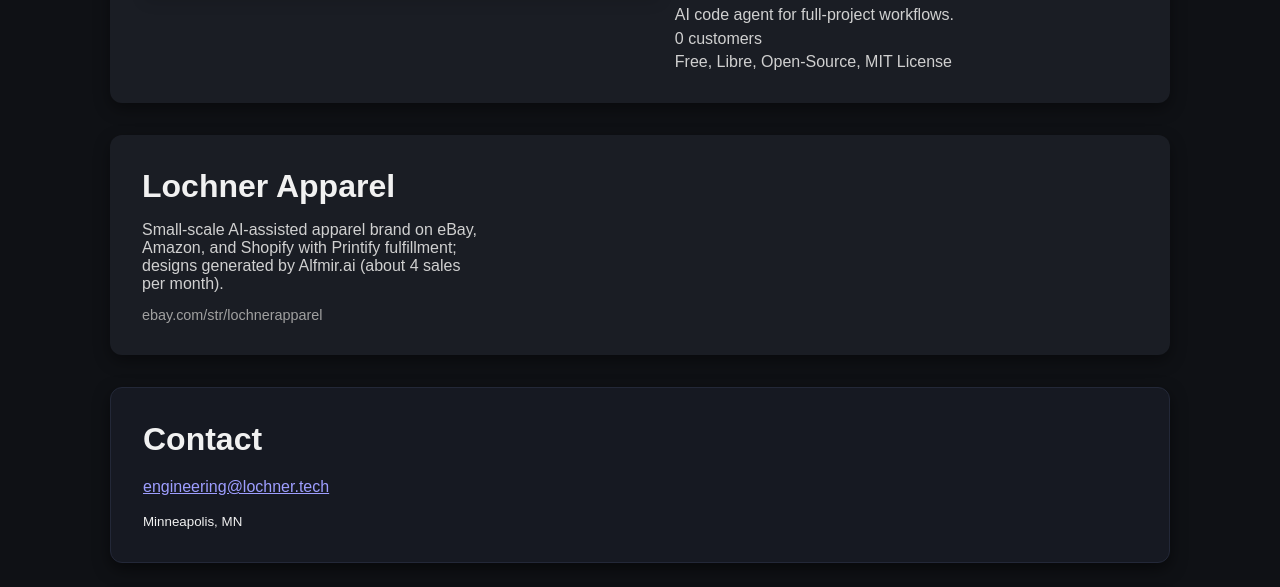
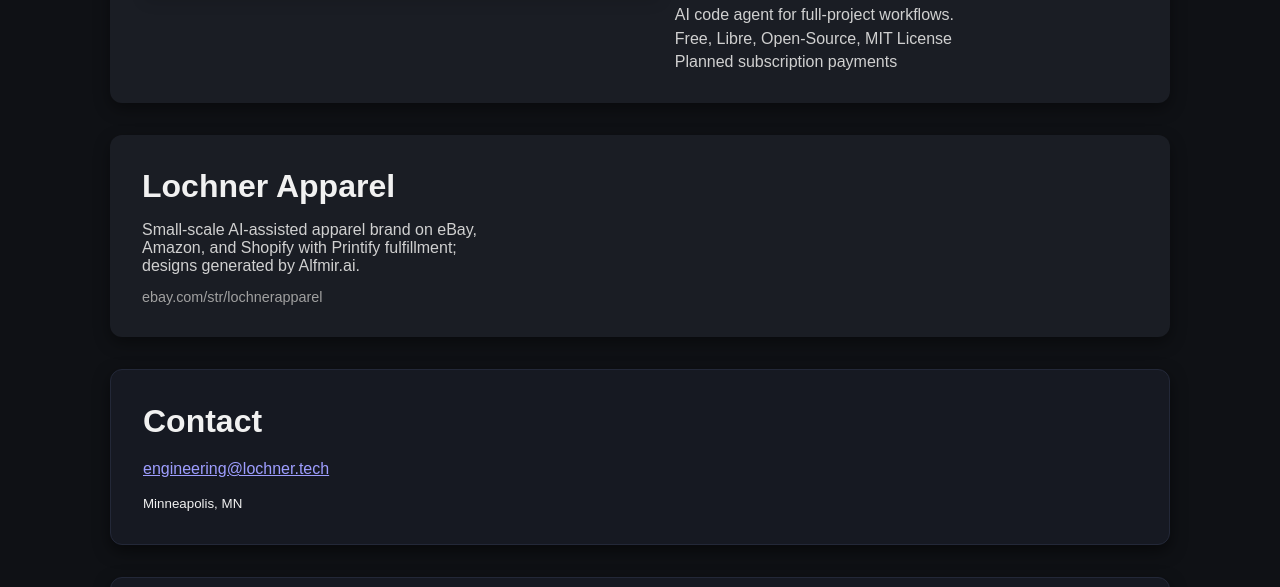
Before and after one commit to nicholelochner/lochner.tech_apparel, a website: page index.html in a window 1280 px wide. Shown: the part 152-739 px from the top of the page. Drawn offline with Linux system fonts and the light colour scheme.

Commit message:
Update index.html

```diff
--- a/index.html
+++ b/index.html
@@ -354,15 +354,15 @@
     <h1 class="alsh-logo-title">Alfmir.ai</h1>
     <h2 class="section-subtitle">Agentic Software Development</h2>
     <p>AI code agent for full-project workflows.</p>
-    <p>0 customers</p>
     <p>Free, Libre, Open-Source, MIT License</p>
+    <p>Planned subscription payments</p>
    </div>
   </a>
   <a href="lochner-apparel.html" class="section-link section-link-with-thumb">
    <!-- <img class="section-thumb" src="images/lochner/1.jpg" alt="Lochner Apparel AI-generated T-shirt design on a model"> -->
    <div class="section-body">
     <h2 class="lochner-apparel-title">Lochner Apparel</h2>
-    <p>Small-scale AI-assisted apparel brand on eBay, Amazon, and Shopify with Printify fulfillment; designs generated by Alfmir.ai (about 4 sales per month).</p>
+    <p>Small-scale AI-assisted apparel brand on eBay, Amazon, and Shopify with Printify fulfillment; designs generated by Alfmir.ai.</p>
     <small>ebay.com/str/lochnerapparel</small>
    </div>
   </a>
```
